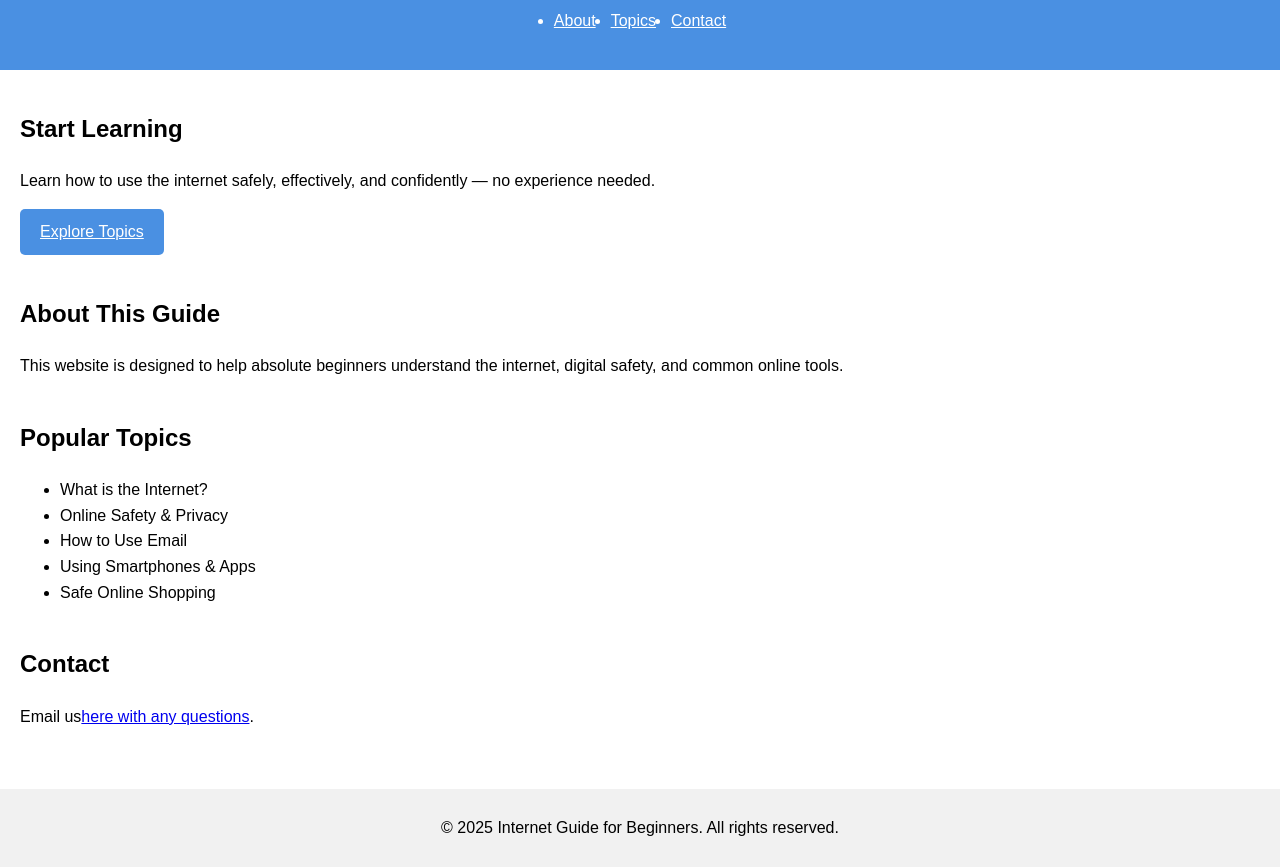
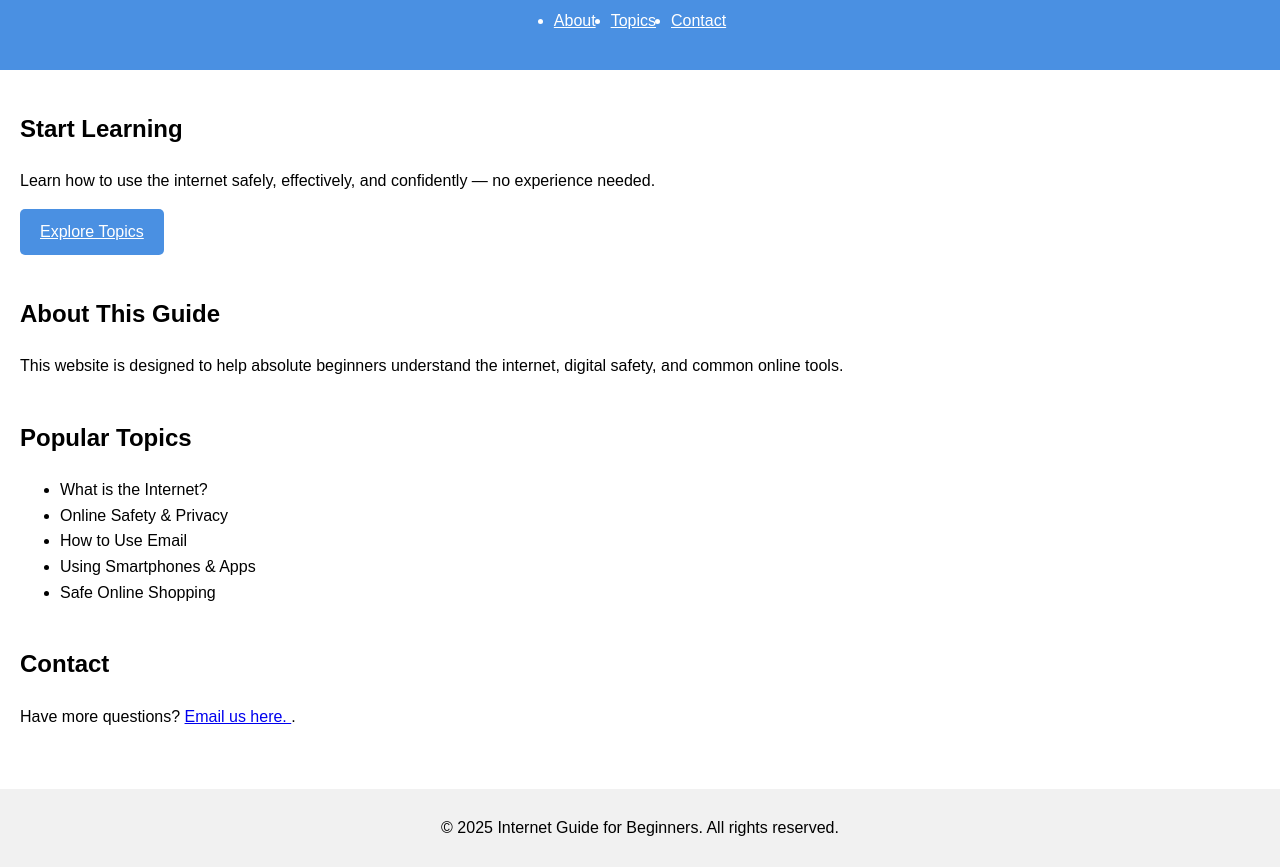
Before and after one commit to evanallio/website, a plain HTML site: page index.html in a window 1280 px wide. Shown: the part 106-973 px from the top of the page. Drawn offline with Linux system fonts and the light colour scheme.

Commit message:
Update index.html

```diff
--- a/index.html
+++ b/index.html
@@ -41,7 +41,7 @@
 
     <section id="contact">
       <h2>Contact</h2>
-      <p>Email us<a href="mailto:support@gmail.com">here with any questions</a>.</p>
+      <p>Have more questions? <a href="mailto:support@gmail.com">Email us here. </a>.</p>
     </section>
   </main>
 
```
